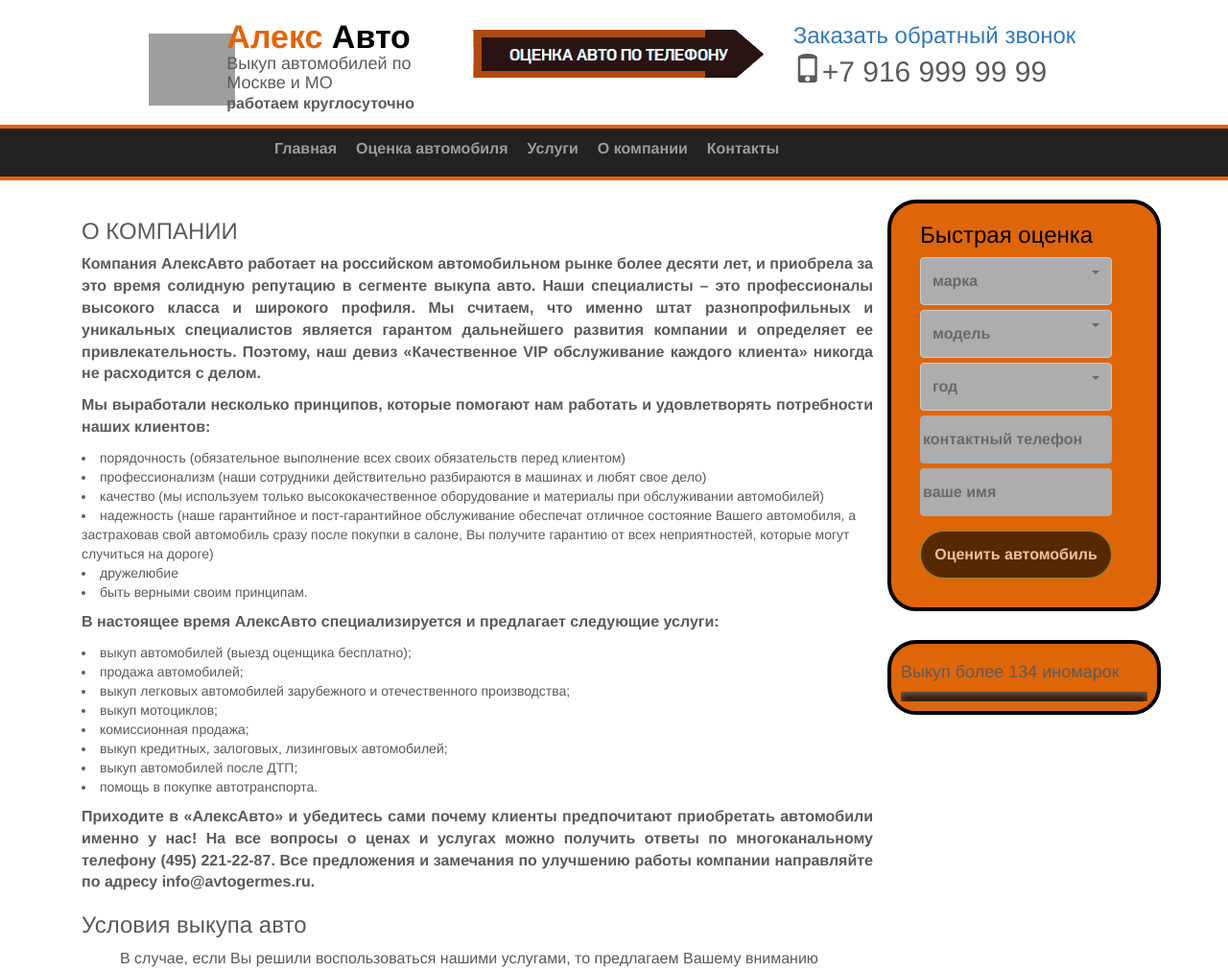
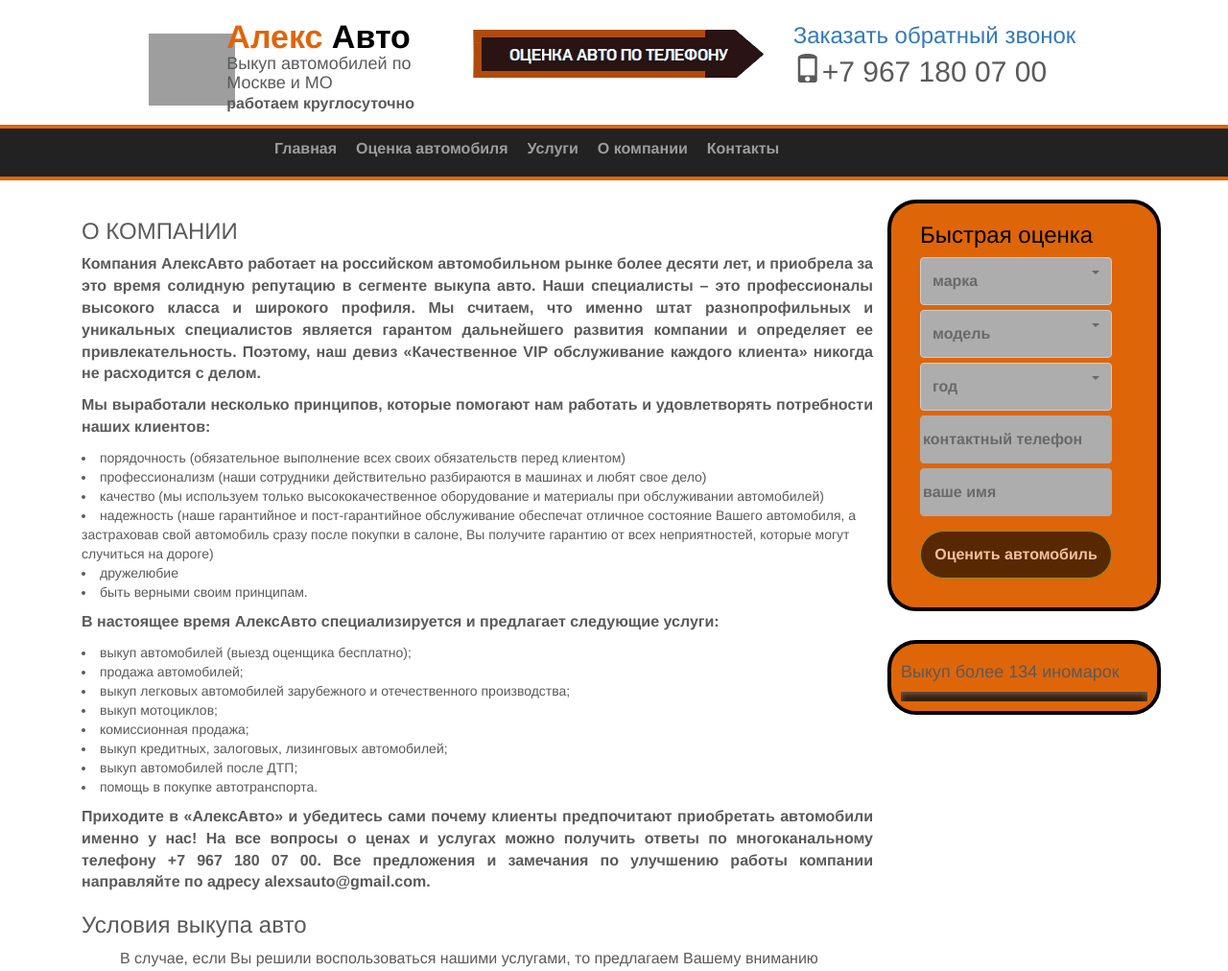
Before and after one commit to vskazke/buyout_auto, a Flask app: page /about in a window 1280 px wide. Shown: the top 1012 px of the page at 96% size. Run offline with Flask 2, Linux system fonts and the light colour scheme; data that the repository does not hold is empty; some libraries are stand-ins or nearby versions; grey boxes are pictures that could not be loaded.

Commit message:
add phone

```diff
--- a/templates/about.html
+++ b/templates/about.html
@@ -43,8 +43,8 @@
       <p>
       Приходите в «АлексАвто» и убедитесь сами почему клиенты предпочитают приобретать автомобили именно у нас!
 
-      На все вопросы о ценах и услугах можно получить ответы по многоканальному телефону (495) 221-22-87.
-      Все предложения и замечания по улучшению работы компании направляйте по адресу info@avtogermes.ru.
+      На все вопросы о ценах и услугах можно получить ответы по многоканальному телефону +7 967 180 07 00.
+      Все предложения и замечания по улучшению работы компании направляйте по адресу alexsauto@gmail.com.
 
       </p>
       {% include 'conditions.html' %}
--- a/templates/base.html
+++ b/templates/base.html
@@ -87,7 +87,7 @@
           </div>
         </div>
          <div class="number">
-           <span class="glyphicon glyphicon-phone" aria-hidden="true"></span>+7 916 999 99 99
+           <span class="glyphicon glyphicon-phone" aria-hidden="true"></span>+7 967 180 07 00
          </div>
        </div>
     </div>
@@ -103,7 +103,7 @@
             <span class="icon-bar"></span>
           </button>
           <div class='hidden-md hidden-lg hidden-sm'>
-            <a class="navbar-brand" href="#">+7 916 999 99 99</a>
+            <a class="navbar-brand" href="#">+7 967 180 07 00</a>
           </div>
         </div>
         <div id="navbar" class="navbar-collapse collapse">
@@ -157,7 +157,7 @@
        <div class="col-sm-6 col-sm-offset-1">
          </br >
          <p>Заказать обратный звонок</p>
-         <h1>+7 916 999 99 99</h1>
+         <h1>+7 967 180 07 00</h1>
        </div>
        </div>
     </div>
--- a/views.py
+++ b/views.py
@@ -19,9 +19,9 @@
     return render_template('index2.html', brands=brands, years=years, pop_brands=pop_brands)
 
 
-@app.route('/base')
-def base():
-    return render_template('base.html')
+#  @app.route('/base')
+#  def base():
+    #  return render_template('base.html')
 
 
 @app.route('/ocenka', methods=['GET', 'POST'])
@@ -160,13 +160,15 @@
 def different_models(name):
     brands = Brands.select()
     brands = brands.order_by(Brands.brand)
-    model = Brands.select().where(Brands.brand == name).get()
-    models = Models.select().where(Models.brand == model)
+    try:
+        model = Brands.select().where(Brands.brand == name).get()
+        models = Models.select().where(Models.brand == model)
+    except Brands.DoesNotExist:
+        abort(404)
     years = Years.select()
     years = years.order_by(Years.year.desc())
     pop_brands = Pop_Brands.select()
     pop_brands = pop_brands.order_by(Pop_Brands.brand)
-
     return render_template('brands.html', brands=brands, years=years,
                            pop_brands=pop_brands, model=model,
                            models=models)
@@ -308,28 +310,28 @@
     mail.send(msg)
     return 'Отправлено'
 
-@app.route('/photo', methods=['GET', 'POST'])
-def upload_file():
-    if request.method == 'POST':
-        # check if the post request has the file part
-            if 'file' not in request.files:
-                flash('No file part')
-                return redirect(request.url)
-            file = request.files['file']
-            file2 = request.files['file2']
-            print(file)
-            # if user does not select file, browser also
-            # submit a empty part without filename
-            if file.filename == '':
-                flash('No selected file')
-                return redirect(request.url)
-            filename = secure_filename(file.filename)
-            filename2 = secure_filename(file2.filename)
-            file.save(os.path.join('/home/agafia/0/byuout_auto', filename))
-            file2.save(os.path.join('/home/agafia/0/byuout_auto', filename2))
-            msg = Message("hello",
-                          sender='agafonova.anastasia@gmail.com',
-                          recipients=["vskazke.info@gmail.com"],)
+#  @app.route('/photo', methods=['GET', 'POST'])
+#  def upload_file():
+    #  if request.method == 'POST':
+        #  # check if the post request has the file part
+            #  if 'file' not in request.files:
+                #  flash('No file part')
+                #  return redirect(request.url)
+            #  file = request.files['file']
+            #  file2 = request.files['file2']
+            #  print(file)
+            #  # if user does not select file, browser also
+            #  # submit a empty part without filename
+            #  if file.filename == '':
+                #  flash('No selected file')
+                #  return redirect(request.url)
+            #  filename = secure_filename(file.filename)
+            #  filename2 = secure_filename(file2.filename)
+            #  file.save(os.path.join('/home/agafia/0/byuout_auto', filename))
+            #  file2.save(os.path.join('/home/agafia/0/byuout_auto', filename2))
+            #  msg = Message("hello",
+                          #  sender='agafonova.anastasia@gmail.com',
+                          #  recipients=["vskazke.info@gmail.com"],)
             #  msg.body = 'text body'
             #  with app.open_resource(filename) as fp:
                     #  msg.attach(filename, "image/png", fp.read())
@@ -340,17 +342,17 @@
             #  os.remove(os.path.join('/home/agafia/0/byuout_auto', filename))
             #  return redirect(url_for('uploaded_file',
                                         #  filename=filename))
-    return '''
-    <!doctype html>
-    <title>Upload new File</title>
-    <h1>Upload new File</h1>
-    <form action="" method=post enctype=multipart/form-data>
-    <p><input type=file name=file>
-    <p><input type=file name=file2>
-    <input  value=Upload>
-    </form>
-    '''
-@app.route('/uploads/<filename>')
-def uploaded_file(filename):
-    return send_from_directory('/home/agafia/',
-                                          filename)
+    #  return '''
+    #  <!doctype html>
+    #  <title>Upload new File</title>
+    #  <h1>Upload new File</h1>
+    #  <form action="" method=post enctype=multipart/form-data>
+    #  <p><input type=file name=file>
+    #  <p><input type=file name=file2>
+    #  <input  value=Upload>
+    #  </form>
+    #  '''
+#  @app.route('/uploads/<filename>')
+#  def uploaded_file(filename):
+    #  return send_from_directory('/home/agafia/',
+                                          #  filename)
```
